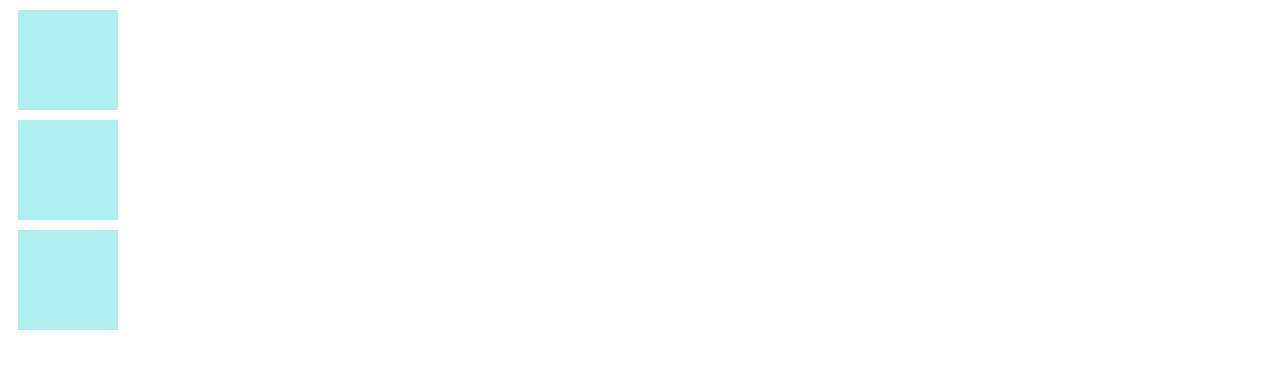
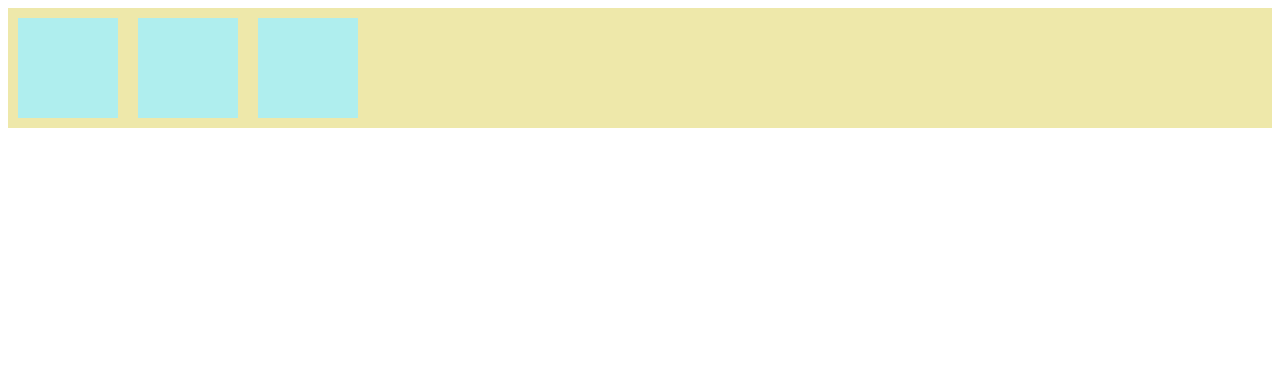
Before and after one commit to mary-sergeevna/mary-sergeevna.github.io, a plain HTML site: page index.html in a window 1280 px wide. Drawn offline with Linux system fonts and the light colour scheme.

Commit message:
Update index.html

```diff
--- a/index.html
+++ b/index.html
@@ -12,6 +12,10 @@
         background: paleturquoise;
         margin: 10px;
     }
+    .container{
+        background: palegoldenrod;
+		display: flex;
+    }
 
     </style>
 </head>
```
